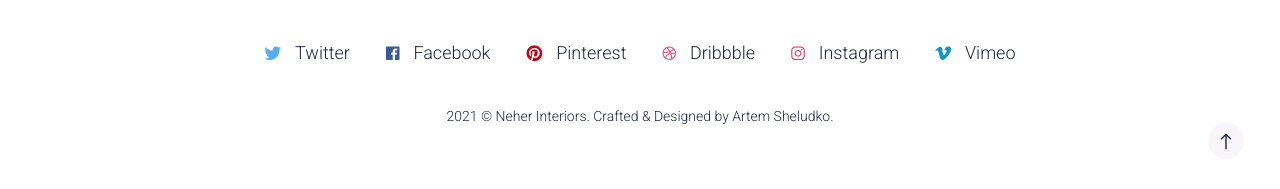
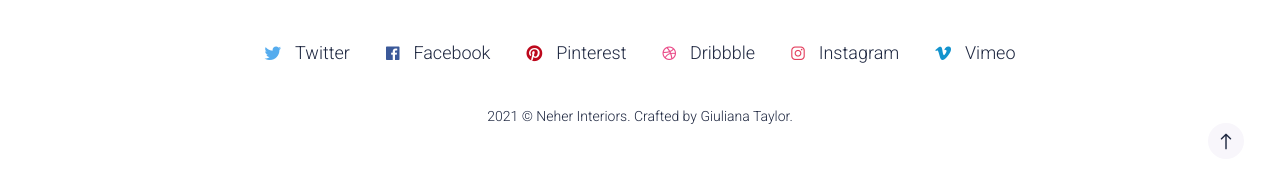
Before and after one commit to Neher-Interiors/Neher-Interiors.github.io, a Jekyll site: the page built from _pages/contact.html, in a window 1280 px wide and 900 px high, scrolled down 1532 px. Shown: the part 705-894 px from the top of the window. Built offline with Jekyll 4.4.1, drawn with Linux system fonts in a browser that asks for light colours; nearby versions of some CDN libraries.

Commit message:
Change author name

```diff
--- a/_includes/footer.html
+++ b/_includes/footer.html
@@ -20,7 +20,7 @@
         </div>
 
         <div class="footer__info">
-          <div class="copyright">{{site.time | date: '%Y'}} &copy; <a href="/">{{site.data.settings.title}}</a>. Crafted & Designed by <a href="https://jekyllthemes.io/developers/artem-sheludko">Artem Sheludko</a>.</div>
+          <div class="copyright">{{site.time | date: '%Y'}} &copy; <a href="/">{{site.data.settings.title}}</a>. Crafted by <a href="https://github.com/NmVAson">Giuliana Taylor</a>.</div>
         </div>
 
       </div>
```
